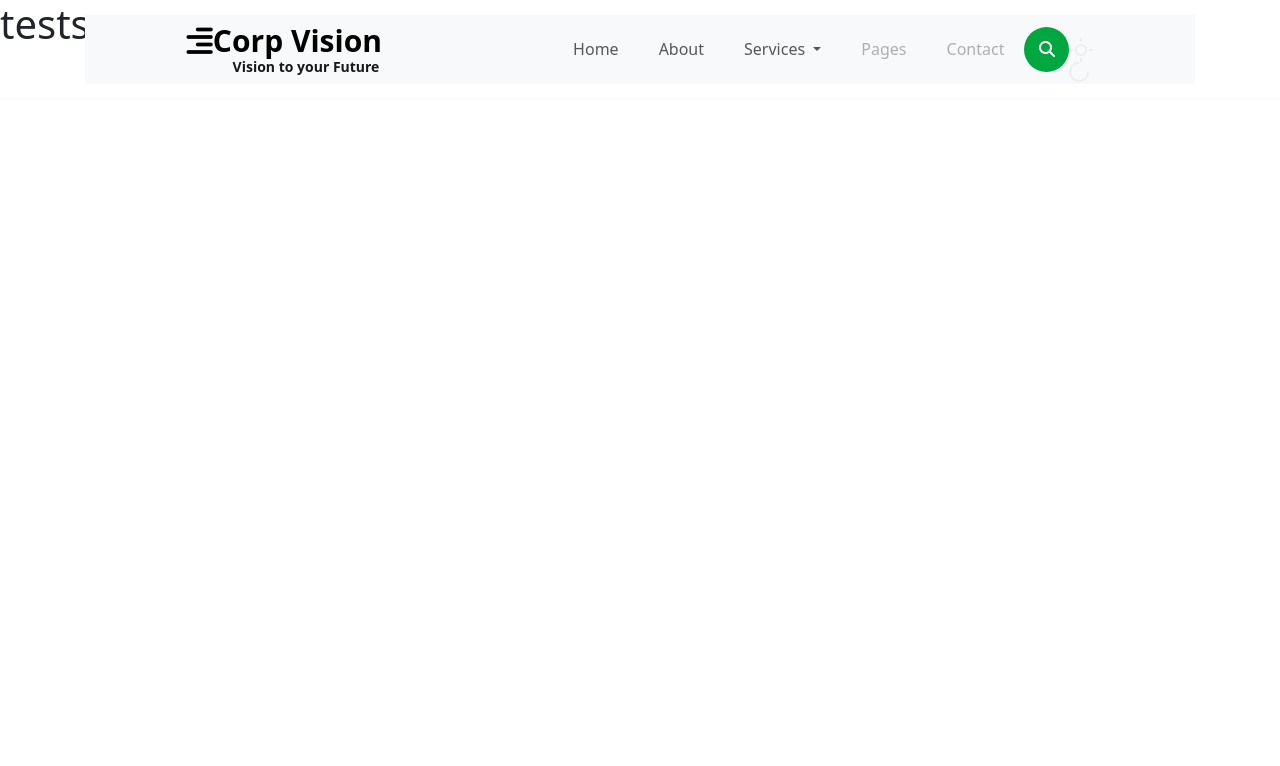
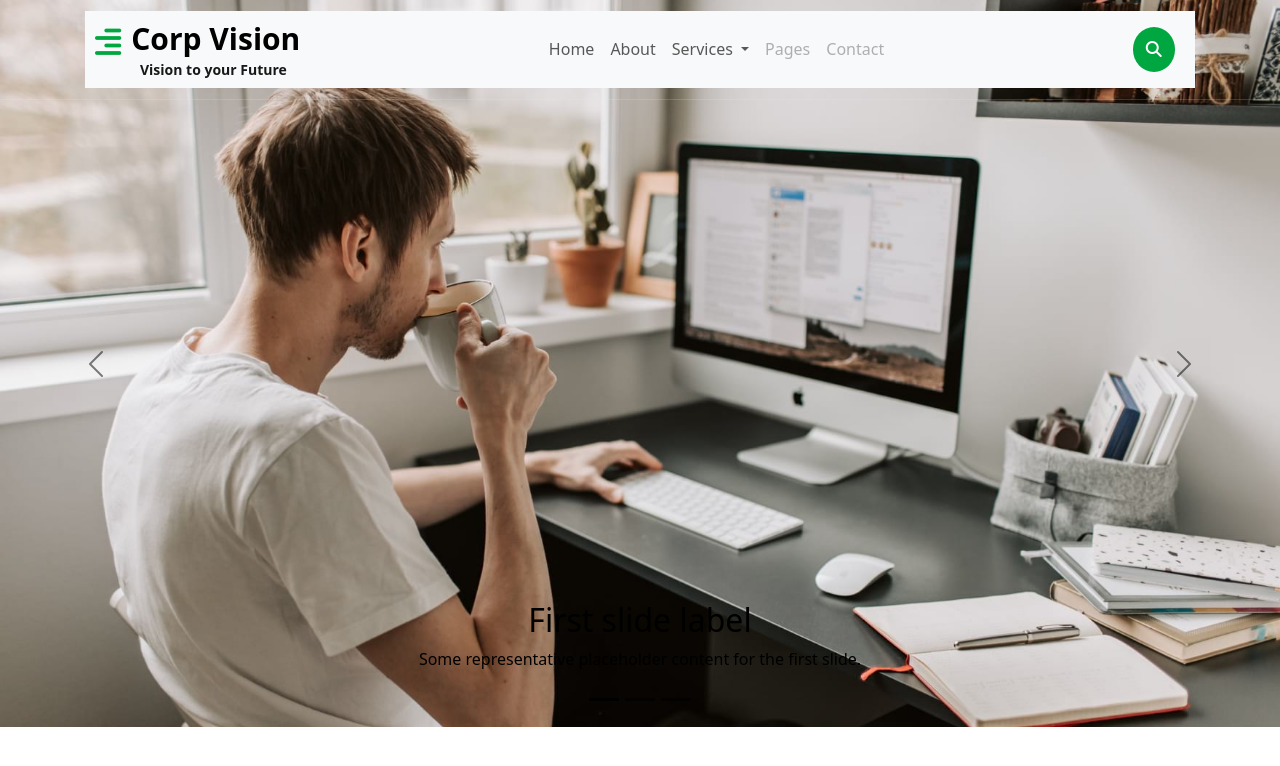
Before and after one commit to Ng-HuuDev/bootstrap-corpvision-btnhom, a plain HTML site: page index.html in a window 1280 px wide. Drawn offline with nearby package versions, Linux system fonts and the light colour scheme.

Commit message:
carousel

```diff
--- a/css/index.css
+++ b/css/index.css
@@ -17,27 +17,29 @@ header.main-header {
 }
 
 .navbar {
-  position: relative;
   display: flex;
-  flex-wrap: wrap;
+  justify-content: space-between;
   align-items: center;
-  justify-content: space-between;
-  padding: 0.5rem 1rem;
+  padding: 10px 10px;
 }
 
+.navbar .navbar-collapse {
+  display: flex;
+  flex-grow: 1;
+  align-items: center;
+}
+
+/* menu */
 .navbar-nav {
   display: flex;
-  flex-direction: column;
+  justify-content: center;
+  flex-wrap: wrap;
   padding-left: 0;
   margin-bottom: 0;
-  list-style: none;
+  width: 100%;
 }
 
-.navbar-expand-lg .navbar-nav .nav-item {
-  padding: 0 12px;
-  transition: all 0.5s ease;
-  position: relative;
-}
+/* css log */
 
 .navbar .navbar-brand {
   margin: 0;
@@ -45,31 +47,27 @@ header.main-header {
   font-size: 30px;
   font-weight: 600;
   text-transform: capitalize;
-  /* color: #fff; */
 }
 
 .navbar .navbar-brand span.logo {
   text-transform: none;
   display: block;
   font-size: 14px;
-  padding-left: 46px;
+  padding-left: 45px;
+  margin-top: 5px;
   font-weight: 600;
   opacity: 0.9;
 }
-.navbar .navbar-brand span .fa {
+.navbar .navbar-brand span i {
   font-size: 30px;
-  color: #00a63f !important;
-  margin-right: 5px;
+  color: #00a63f;
+  margin-right: 10px;
   vertical-align: bottom;
 }
-.navbar-collapse {
-  display: flex;
-  justify-content: flex-start;
-  flex-grow: 0;
-}
 
-/* SEARCH */
-.control .btn-material {
+/* search */
+.header-search {
+  margin-right: 10px;
   line-height: 45px;
   text-align: center;
   width: 45px;
@@ -110,9 +108,215 @@ header.main-header {
   width: 88%;
 }
 
+/*  switch dark and light */
+.theme-switch-wrapper {
+  display: flex;
+  align-items: center;
+}
+
+.theme-switch {
+  display: inline-block;
+  position: relative;
+  margin: 0;
+}
+
+.theme-switch input {
+  display: none;
+}
+
+/* .mode-container {
+  width: 24px;
+  height: 24px;
+  padding: 1px 0;
+}
+
+.gg-sun,
+.gg-sun:after,
+.gg-sun:before {
+  box-sizing: border-box;
+  display: block;
+  width: 24px;
+  color: #eee;
+}
+
+.gg-sun {
+  position: relative;
+  transform: scale(var(--ggs, 1));
+  height: 24px;
+  background: linear-gradient(180deg, currentColor 4px, transparent 0) no-repeat
+      5px -6px / 2px 6px,
+    linear-gradient(180deg, currentColor 4px, transparent 0) no-repeat 5px 14px /
+      2px 6px,
+    linear-gradient(180deg, currentColor 4px, transparent 0) no-repeat -8px 5px /
+      6px 2px,
+    linear-gradient(180deg, currentColor 4px, transparent 0) no-repeat 14px 5px /
+      6px 2px;
+  border-radius: 100px;
+  box-shadow: inset 0 0 0 2px;
+  border: 6px solid transparent;
+}
+
+.nav-fixed .navbar-expand-lg .mode-container i {
+  color: black;
+  opacity: 0.9;
+}
+.mode-container .gg-moon {
+  display: block;
+}
+
+.gg-moon,
+.gg-moon:after {
+  display: block;
+  box-sizing: border-box;
+  border-radius: 50%;
+  color: #eee;
+}
+
+.gg-moon {
+  overflow: hidden;
+  position: relative;
+  transform: rotate(-135deg) scale(var(--ggs, 1));
+  width: 20px;
+  height: 20px;
+  border: 2px solid;
+  border-bottom: 2px solid transparent;
+} */
+/* .navbar {
+  position: relative;
+  display: flex;
+  flex-wrap: wrap;
+  align-items: center;
+  justify-content: space-between;
+  padding: 0.5rem 1rem;
+}
+
+.navbar-nav {
+  display: flex;
+  flex-direction: column;
+  padding-left: 0;
+  margin-bottom: 0;
+  list-style: none;
+}
+
+.navbar-expand-lg .navbar-nav .nav-item {
+  padding: 0 12px;
+  transition: all 0.5s ease;
+  position: relative;
+}
+
+.dropdown-menu {
+  position: absolute;
+  top: 100%;
+  left: 0;
+  z-index: 1000;
+  display: none;
+  float: left;
+  min-width: 10rem;
+  padding: 0.5rem 0;
+  margin: 0.125rem 0 0;
+  font-size: 1rem;
+  color: #212529;
+  text-align: left;
+  list-style: none;
+  background-color: #fff;
+  background-clip: padding-box;
+  border: 1px solid rgba(0, 0, 0, 0.15);
+  border-radius: 0.25rem;
+}
+
+.dropdown-menu.show {
+  display: block;
+}
+
+.navbar-expand-lg .navbar-nav .dropdown-menu {
+  transform: translateX(-50px);
+  background: black;
+  border: 1px solid black;
+  border-radius: 10px;
+}
+
+.navbar-expand-lg .navbar-nav .dropdown-menu {
+  transform: translateX(-50px);
+  background: var(--bg-color);
+  border: 1px solid var(--border-color-light);
+  border-radius: var(--border-radius);
+}
+
+.navbar .navbar-brand {
+  margin: 0;
+  padding: 0;
+  font-size: 30px;
+  font-weight: 600;
+  text-transform: capitalize;
+  }
+
+.navbar .navbar-brand span.logo {
+  text-transform: none;
+  display: block;
+  font-size: 14px;
+  padding-left: 46px;
+  font-weight: 600;
+  opacity: 0.9;
+}
+.navbar .navbar-brand span .fa {
+  font-size: 30px;
+  color: #00a63f !important;
+  margin-right: 5px;
+  vertical-align: bottom;
+}
+.navbar-collapse {
+  display: flex;
+  justify-content: space-between;
+  flex-grow: 1;
+  text-align: center;
+} */
+/* color: #fff; */
+
+/* SEARCH */
+/* .control .btn-material {
+  line-height: 45px;
+  text-align: center;
+  width: 45px;
+  height: 45px;
+  border-radius: 100%;
+  box-sizing: border-box;
+  background: #00a63f;
+  outline: 0;
+  transform-origin: 50%;
+  transition: all 0.7s cubic-bezier(0.4, 0, 0.2, 1);
+}
+
+.control .icon-material-search {
+  color: #fff;
+  transition: opacity 0.3s ease-in-out;
+} */
+
+/* full screen search */
+/* .header-search .icon-close {
+  position: absolute;
+  color: #fff;
+  cursor: pointer;
+  font-size: 70px;
+  opacity: 0;
+  transition: all 0.3s ease-in-out;
+}
+
+.search-input {
+  height: 80px;
+  position: absolute;
+  top: 50%;
+  left: 50px;
+  margin-top: -40px;
+  pointer-events: none;
+  opacity: 0;
+  transform: translate(40px, 0);
+  transition: all 0.3s ease-in-out;
+  width: 88%;
+} */
+
 /* Switch light and dark */
 
-.theme-switch-wrapper {
+/* .theme-switch-wrapper {
   display: flex;
   align-items: center;
 }
@@ -190,4 +394,6 @@ header.main-header {
   height: 20px;
   border: 2px solid;
   border-bottom: 2px solid transparent;
-}
+} */
+
+/* ------------------CAROUSEL-------------- */
--- a/index.html
+++ b/index.html
@@ -28,13 +28,13 @@
     <link rel="stylesheet" href="./css/index.css" />
   </head>
   <body>
-    <!--  HEADER -->
-    <header id="site-header" class="fixed-top main-header">
-      <div class="container w3HeaderLogoEd">
+     <!--  HEADER -->
+     <header id="site-header" class="fixed-top main-header">
+      <div class="container ">
       <div>
-        <nav class="navbar navbar-expand-lg navbar-light bg-light d-flex justify-content-around">
+        <nav class="navbar navbar-expand-lg navbar-light bg-light">
           <a class="navbar-brand h1" href="#">
-            <span class="fa fa-align-right"></span>Corp Vision
+            <span> <i class="fa fa-align-right"> </i></span>Corp Vision
             <span class="logo">Vision to your Future</span>
           </a>
           <button
@@ -107,7 +107,6 @@
               />
             </form>
           </div>
-
         <!-- toggle switch for light and dark theme -->
         <div class="mobile-position text-center DarkandLight">
             <nav class="navigation">
@@ -127,7 +126,48 @@
         </nav>
       </div>
     </header>
-    <h1> tests</h1>
+
+    <!-- CAROUSEL -->
+     <section id="carousel">
+      <div id="carouselExampleDark" class="carousel carousel-dark slide" data-bs-ride="carousel">
+        <div class="carousel-indicators">
+          <button type="button" data-bs-target="#carouselExampleDark" data-bs-slide-to="0" class="active" aria-current="true" aria-label="Slide 1"></button>
+          <button type="button" data-bs-target="#carouselExampleDark" data-bs-slide-to="1" aria-label="Slide 2"></button>
+          <button type="button" data-bs-target="#carouselExampleDark" data-bs-slide-to="2" aria-label="Slide 3"></button>
+        </div>
+        <div class="carousel-inner">
+          <div class="carousel-item active" data-bs-interval="10000">
+            <img src="./img_corp vision/b1.jpg" class="d-block w-100" alt="...">
+            <div class="carousel-caption d-none d-md-block">
+              <h2>First slide label</h2>
+              <p>Some representative placeholder content for the first slide.</p>
+            </div>
+          </div>
+          <div class="carousel-item" data-bs-interval="2000">
+            <img src="./img_corp vision/b2.jpg" class="d-block w-100" alt="...">
+            <div class="carousel-caption d-none d-md-block">
+              <h2>Second slide label</h2>
+              <p>Some representative placeholder content for the second slide.</p>
+            </div>
+          </div>
+          <div class="carousel-item">
+            <img src="./img_corp vision/b3.jpg" class="d-block w-100" alt="...">
+            <div class="carousel-caption d-none d-md-block">
+              <h2>Third slide label</h2>
+              <p>Some representative placeholder content for the third slide.</p>
+            </div>
+          </div>
+        </div>
+        <button class="carousel-control-prev" type="button" data-bs-target="#carouselExampleDark" data-bs-slide="prev">
+          <span class="carousel-control-prev-icon" aria-hidden="true"></span>
+          <span class="visually-hidden">Previous</span>
+        </button>
+        <button class="carousel-control-next" type="button" data-bs-target="#carouselExampleDark" data-bs-slide="next">
+          <span class="carousel-control-next-icon" aria-hidden="true"></span>
+          <span class="visually-hidden">Next</span>
+        </button>
+      </div>
+     </section>
     <!-- Bootstrap JavaScript Libraries -->
     <script
       src="https://cdn.jsdelivr.net/npm/@popperjs/core@2.11.8/dist/umd/popper.min.js"
@@ -139,17 +179,5 @@
       integrity="sha384-BBtl+eGJRgqQAUMxJ7pMwbEyER4l1g+O15P+16Ep7Q9Q+zqX6gSbd85u4mG4QzX+"
       crossorigin="anonymous"
     ></script>
-    <!-- Search -->
-<script>
-    $('.control').click(function () {
-      $('body').addClass('search-active');
-      $('.input-search').focus();
-    });
-
-    $('.icon-close').click(function () {
-      $('body').removeClass('search-active');
-    });
-  </script>
-  <!-- search -->
   </body>
 </html>
```
Also changed, not shown: img_corp vision/b1.jpg (added), img_corp vision/b2.jpg (added), img_corp vision/b3.jpg (added).
